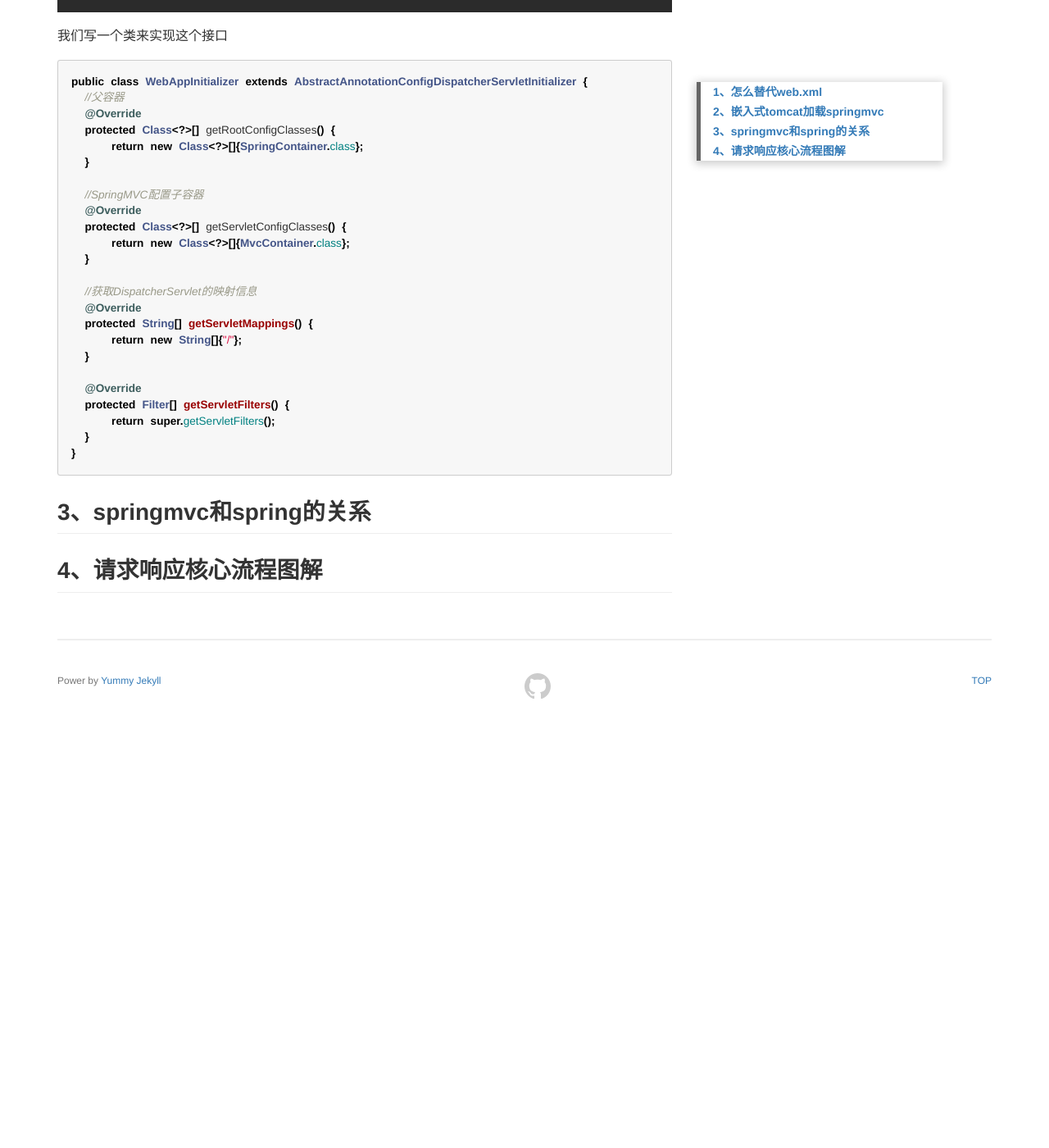
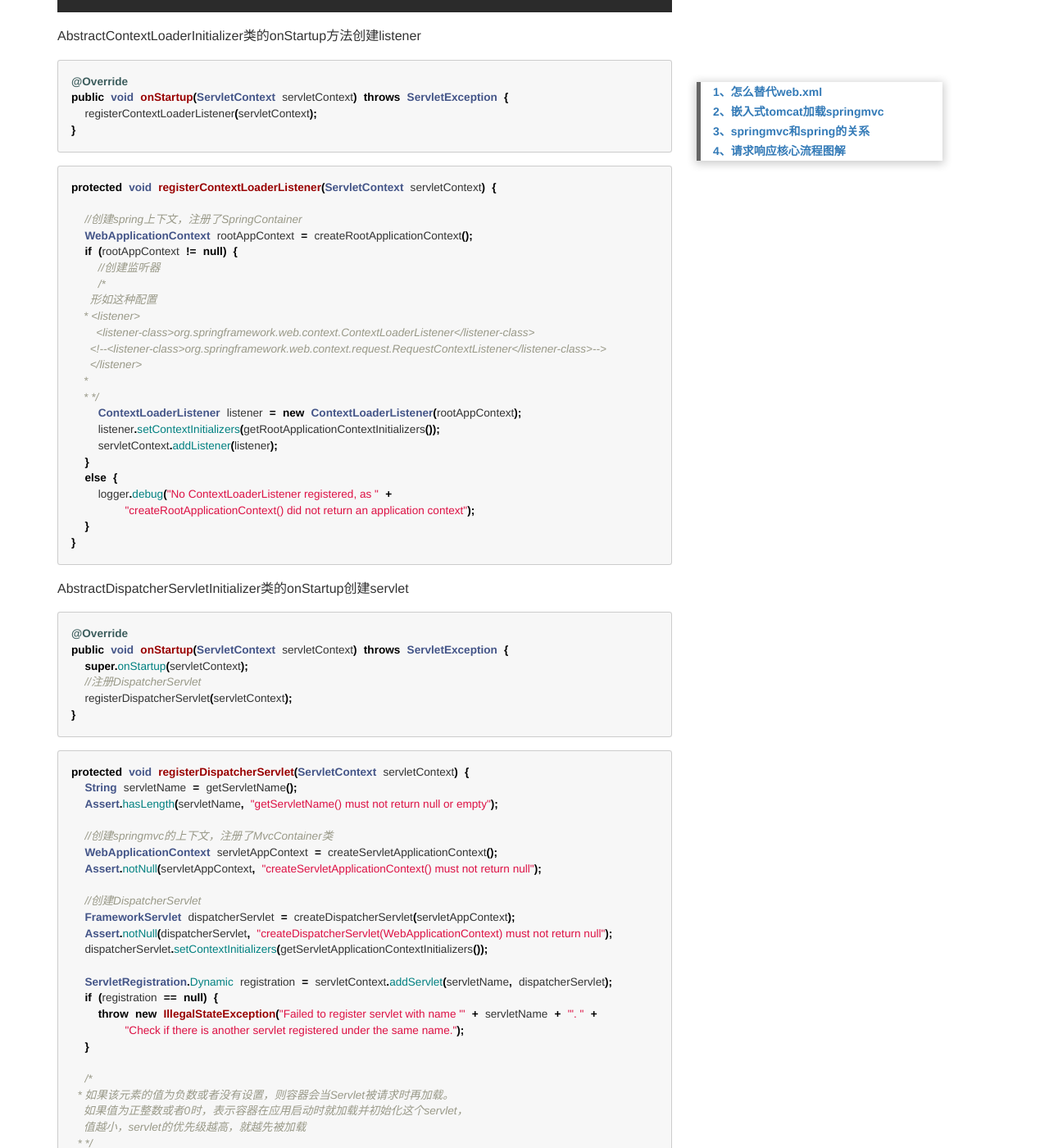
Before and after one commit to shaeros/shaeros.github.io, a Jekyll site: the page built from _posts/2020/2020-01-07-springmvc-tomcat.md, in a window 1280 px wide and 1400 px high, scrolled down 3796 px. Shown: the whole window at 82% size. Built offline with Jekyll 4.4.1, drawn with Linux system fonts in a browser that asks for light colours; a script that is not in the unit is left out; before the commit the page ends 4657 px from its top, so only the background shows below that; some of the changed text lies outside the part shown.

Commit message:
springmvc

````diff
--- a/_posts/2020/2020-01-07-springmvc-tomcat.md
+++ b/_posts/2020/2020-01-07-springmvc-tomcat.md
@@ -140,10 +140,128 @@ public interface WebApplicationInitializer {
 
 ![](https://shaeros.github.io/assets/images/2020/spring/webappinitializer.png)
 
-我们写一个类来实现这个接口
+AbstractContextLoaderInitializer类的onStartup方法创建listener
+
+```java
+@Override
+public void onStartup(ServletContext servletContext) throws ServletException {
+  registerContextLoaderListener(servletContext);
+}
+```
+
+```java
+protected void registerContextLoaderListener(ServletContext servletContext) {
+
+  //创建spring上下文，注册了SpringContainer
+  WebApplicationContext rootAppContext = createRootApplicationContext();
+  if (rootAppContext != null) {
+    //创建监听器
+    /*
+      形如这种配置
+    * <listener>
+        <listener-class>org.springframework.web.context.ContextLoaderListener</listener-class>
+      <!--<listener-class>org.springframework.web.context.request.RequestContextListener</listener-class>-->
+      </listener>
+    *
+    * */
+    ContextLoaderListener listener = new ContextLoaderListener(rootAppContext);
+    listener.setContextInitializers(getRootApplicationContextInitializers());
+    servletContext.addListener(listener);
+  }
+  else {
+    logger.debug("No ContextLoaderListener registered, as " +
+        "createRootApplicationContext() did not return an application context");
+  }
+}
+```
+
+AbstractDispatcherServletInitializer类的onStartup创建servlet
+
+```java
+@Override
+public void onStartup(ServletContext servletContext) throws ServletException {
+  super.onStartup(servletContext);
+  //注册DispatcherServlet
+  registerDispatcherServlet(servletContext);
+}
+```
+
+```java
+protected void registerDispatcherServlet(ServletContext servletContext) {
+  String servletName = getServletName();
+  Assert.hasLength(servletName, "getServletName() must not return null or empty");
+
+  //创建springmvc的上下文，注册了MvcContainer类
+  WebApplicationContext servletAppContext = createServletApplicationContext();
+  Assert.notNull(servletAppContext, "createServletApplicationContext() must not return null");
+
+  //创建DispatcherServlet
+  FrameworkServlet dispatcherServlet = createDispatcherServlet(servletAppContext);
+  Assert.notNull(dispatcherServlet, "createDispatcherServlet(WebApplicationContext) must not return null");
+  dispatcherServlet.setContextInitializers(getServletApplicationContextInitializers());
+
+  ServletRegistration.Dynamic registration = servletContext.addServlet(servletName, dispatcherServlet);
+  if (registration == null) {
+    throw new IllegalStateException("Failed to register servlet with name '" + servletName + "'. " +
+        "Check if there is another servlet registered under the same name.");
+  }
+
+  /*
+  * 如果该元素的值为负数或者没有设置，则容器会当Servlet被请求时再加载。
+    如果值为正整数或者0时，表示容器在应用启动时就加载并初始化这个servlet，
+    值越小，servlet的优先级越高，就越先被加载
+  * */
+  registration.setLoadOnStartup(1);
+  registration.addMapping(getServletMappings());
+  registration.setAsyncSupported(isAsyncSupported());
+
+  Filter[] filters = getServletFilters();
+  if (!ObjectUtils.isEmpty(filters)) {
+    for (Filter filter : filters) {
+      registerServletFilter(servletContext, filter);
+    }
+  }
+
+  customizeRegistration(registration);
+}
+```
+
+以上就是springmvc替代web.xml的过程
+
+## 3、springmvc和spring的关系
+
+创建listener和servlet过程中，会创建spring容器，分别对应方法中的createRootApplicationContext()和createServletApplicationContext()
+
+```java
+protected WebApplicationContext createRootApplicationContext() {
+  Class<?>[] configClasses = getRootConfigClasses();
+  if (!ObjectUtils.isEmpty(configClasses)) {
+    AnnotationConfigWebApplicationContext context = new AnnotationConfigWebApplicationContext();
+    context.register(configClasses);
+    return context;
+  }
+  else {
+    return null;
+  }
+}
+```
+
+```java
+protected WebApplicationContext createServletApplicationContext() {
+  AnnotationConfigWebApplicationContext context = new AnnotationConfigWebApplicationContext();
+  Class<?>[] configClasses = getServletConfigClasses();
+  if (!ObjectUtils.isEmpty(configClasses)) {
+    context.register(configClasses);
+  }
+  return context;
+}
+```
+
+getRootConfigClasses()和getServletConfigClasses()分别来自于自定义的子类
 
 ```java
 public class WebAppInitializer extends AbstractAnnotationConfigDispatcherServletInitializer {
+
   //父容器
   @Override
   protected Class<?>[] getRootConfigClasses() {
@@ -169,6 +287,31 @@ public class WebAppInitializer extends AbstractAnnotationConfigDispatcherServlet
 }
 ```
 
-## 3、springmvc和spring的关系
+```java
+//不扫描有@Controller注解的类
+@ComponentScan(value = "com.xiangxue.jack",excludeFilters = {
+      @ComponentScan.Filter(type = FilterType.ANNOTATION,classes = {Controller.class})
+})
+public class SpringContainer {
+}
+```
+
+```java
+@ComponentScan(value = "com.xiangxue.jack",includeFilters = {
+      @ComponentScan.Filter(type = FilterType.ANNOTATION,classes = {Controller.class})
+},useDefaultFilters = false)
+public class MvcContainer {
+}
+```
+
+通过AnnotationConfigWebApplicationContext类注册扫描的类来创建spring容器
+
+此时，只是初始化容器，但并没有走核心流程refresh来创建bean实例
+
+1、listener中是通过把容器上下文放入到ContextLoaderListener中，从而调用initWebApplicationContext方法来调用refresh()
+
+2、servlet中是创建DispatcherServlet放入容器上下文，然后在servlet的init方法中调用initServletBean()方法，
+
+initServletBean()方法中调用initWebApplicationContext()来调用refresh()
 
 ## 4、请求响应核心流程图解
````
